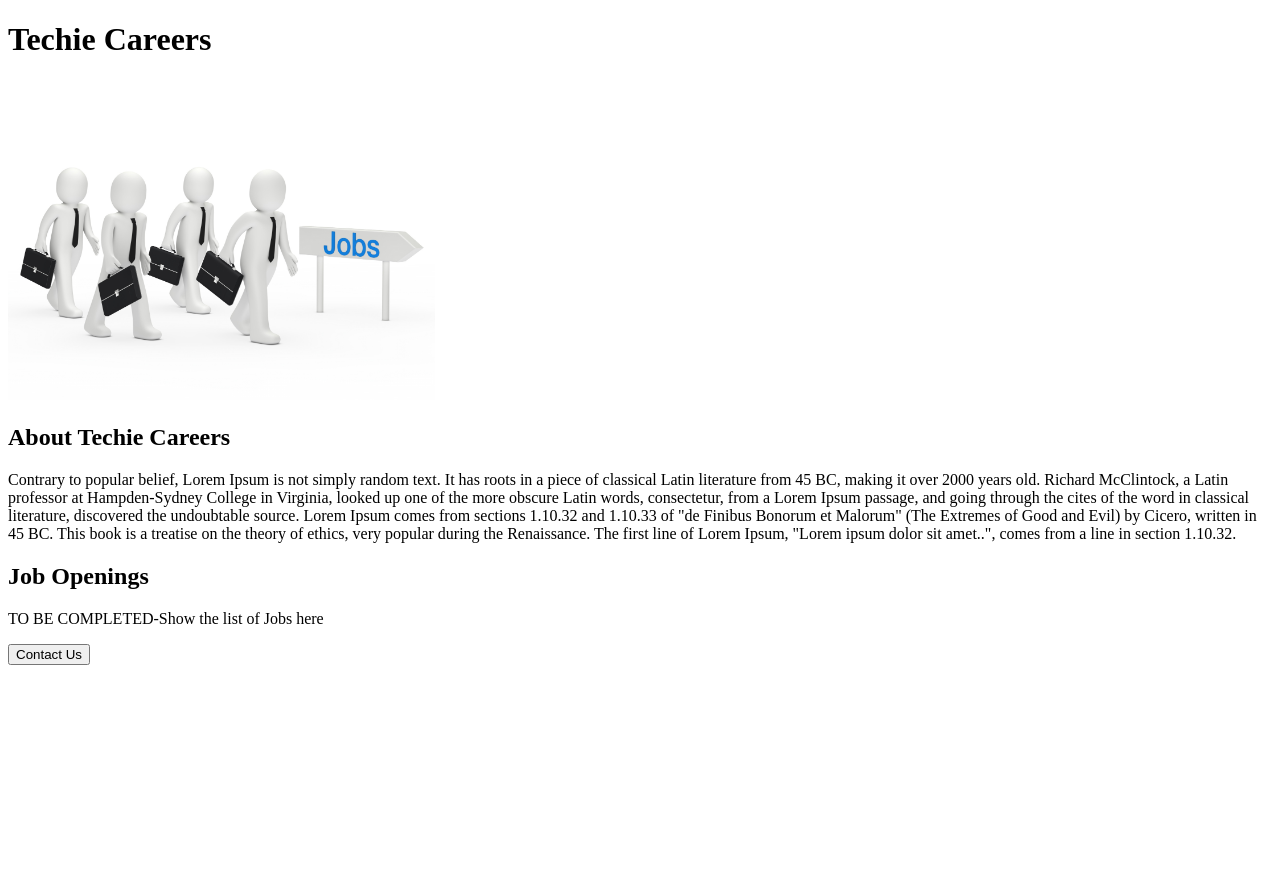
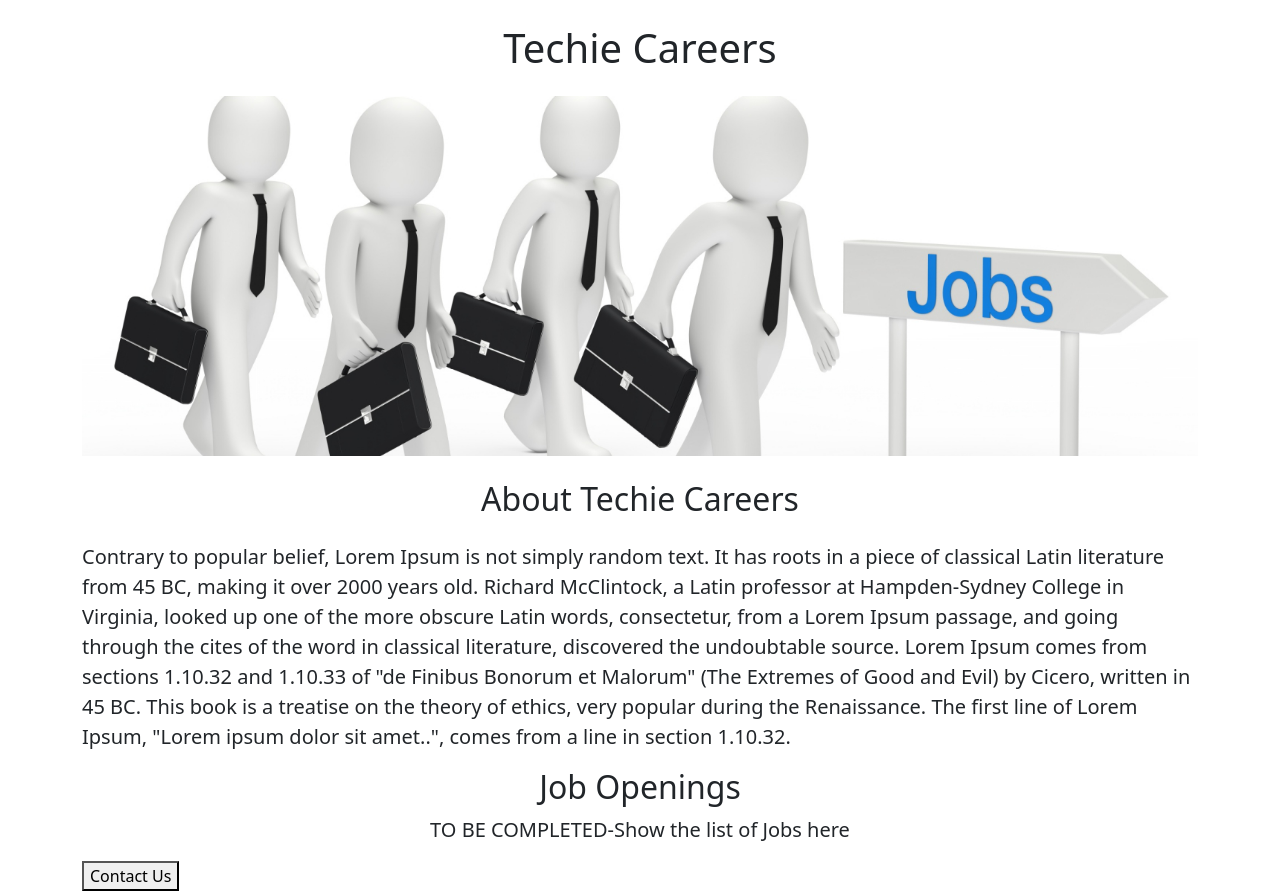
Before and after one commit to EWanjau/career-website, a Flask app: page / in a window 1280 px wide. Before the commit the page ends 665 px from the top, so only its background shows below. Run offline with Flask 3, Linux system fonts and the light colour scheme.

Commit message:
added static page and edited the layout

```diff
--- a/templates/home.html
+++ b/templates/home.html
@@ -1,19 +1,60 @@
 <!DOCTYPE html>
 <html lang="en">
   <head>
-    <meta charset="UTF-8">
-    <meta http-equiv="X-UA-Compatible" content="IE=edge">
-    <meta name="viewport" content="width=device-width, initial-scale=1.0">
+    <meta charset="UTF-8" />
+    <meta http-equiv="X-UA-Compatible" content="IE=edge" />
+    <meta name="viewport" content="width=device-width, initial-scale=1.0" />
     <title>Tech Careers</title>
+    <link
+      href="https://cdn.jsdelivr.net/npm/bootstrap@5.3.0-alpha3/dist/css/bootstrap.min.css"
+      rel="stylesheet"
+      integrity="sha384-KK94CHFLLe+nY2dmCWGMq91rCGa5gtU4mk92HdvYe+M/SXH301p5ILy+dN9+nJOZ"
+      crossorigin="anonymous"
+    />
+    <style>
+      #banner {
+        height: 360px;
+        width: 100%;
+        object-fit: cover;
+      }
+    </style>
   </head>
   <body>
-    <h1>Techie Careers</h1>
-    <img src='static/jobs.jpg' height="320" width="" >
-     <h2>About Techie Careers</h2>
-     <p>Contrary to popular belief, Lorem Ipsum is not simply random text. It has roots in a piece of classical Latin literature from 45 BC, making it over 2000 years old. Richard McClintock, a Latin professor at Hampden-Sydney College in Virginia, looked up one of the more obscure Latin words, consectetur, from a Lorem Ipsum passage, and going through the cites of the word in classical literature, discovered the undoubtable source. Lorem Ipsum comes from sections 1.10.32 and 1.10.33 of "de Finibus Bonorum et Malorum" (The Extremes of Good and Evil) by Cicero, written in 45 BC. This book is a treatise on the theory of ethics, very popular during the Renaissance. The first line of Lorem Ipsum, "Lorem ipsum dolor sit amet..", comes from a line in section 1.10.32.
+    <div class="container">
+      <div class="container">
+        <div class="d-sm-flex align-items-center justify-content-center">
+          <h1 class="text-center mt-4 mb-4">Techie Careers</h1>
+        </div>
+      </div>
+      <img class="image-fluid" src="static/jobs.jpg" id="banner" />
+      <div class="container">
+        <div class="d-sm-flex align-items-center justify-content-center">
+          <h2 class="text-center mt-4 mb-4">About Techie Careers</h2>
+        </div>
+      </div>
+      <p class="lead">
+        Contrary to popular belief, Lorem Ipsum is not simply random text. It
+        has roots in a piece of classical Latin literature from 45 BC, making it
+        over 2000 years old. Richard McClintock, a Latin professor at
+        Hampden-Sydney College in Virginia, looked up one of the more obscure
+        Latin words, consectetur, from a Lorem Ipsum passage, and going through
+        the cites of the word in classical literature, discovered the
+        undoubtable source. Lorem Ipsum comes from sections 1.10.32 and 1.10.33
+        of "de Finibus Bonorum et Malorum" (The Extremes of Good and Evil) by
+        Cicero, written in 45 BC. This book is a treatise on the theory of
+        ethics, very popular during the Renaissance. The first line of Lorem
+        Ipsum, "Lorem ipsum dolor sit amet..", comes from a line in section
+        1.10.32.
       </p>
-     <h2>Job Openings</h2>
-     <p>TO BE COMPLETED-Show the list of Jobs here</p>
+      <h2 class="text-center">Job Openings</h2>
+      <p class="text-center lead">TO BE COMPLETED-Show the list of Jobs here</p>
       <button>Contact Us</button>
+    </div>
+
+    <script
+      src="https://cdn.jsdelivr.net/npm/bootstrap@5.3.0-alpha3/dist/js/bootstrap.bundle.min.js"
+      integrity="sha384-ENjdO4Dr2bkBIFxQpeoTz1HIcje39Wm4jDKdf19U8gI4ddQ3GYNS7NTKfAdVQSZe"
+      crossorigin="anonymous"
+    ></script>
   </body>
 </html>
```
Lines whose indentation alone changed are shown as unchanged.
